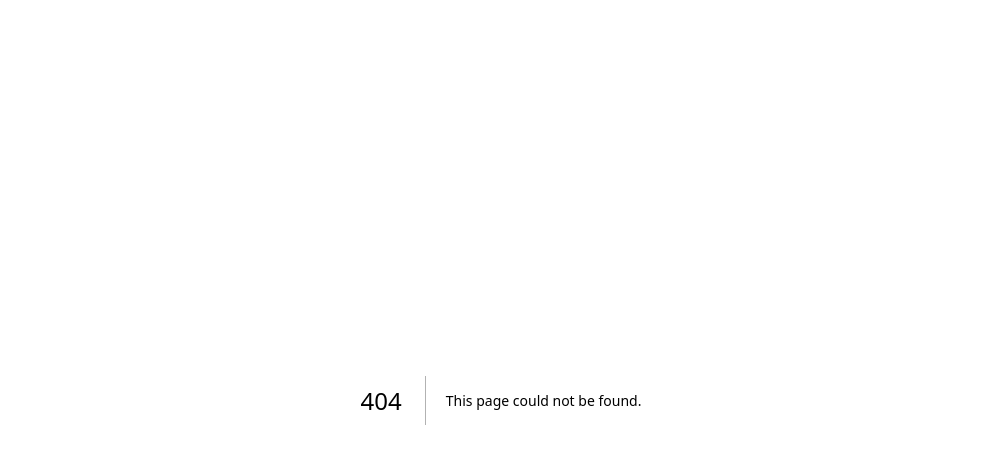
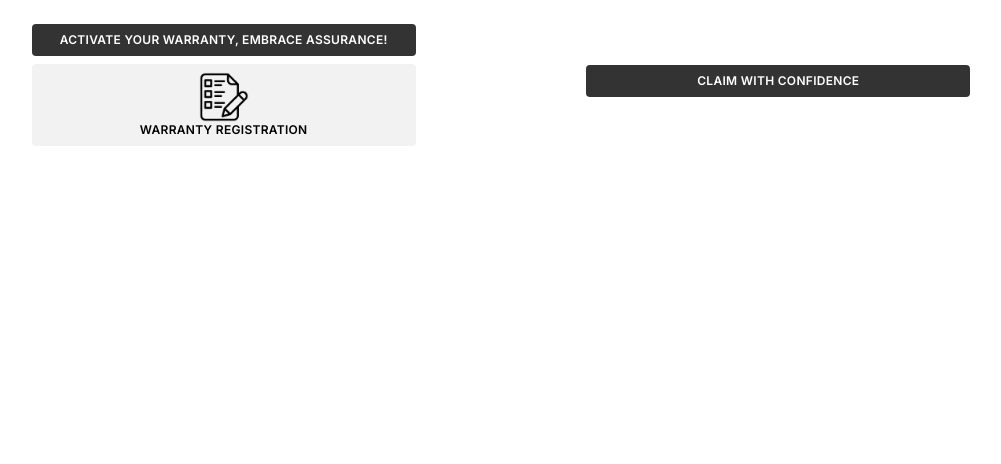
Before and after one commit to DavidSpaice/next, a Next.js app: page /soreno-water in a window 1280 px wide. Before the commit this address had no page. Shown: the top 464 px of the page, without its empty margins (139-1140 px from the left). Built offline with nearby package versions, Linux system fonts and the light colour scheme.

Commit message:
feat: add soreno water warranty nav page

```diff
--- /dev/null
+++ b/app/soreno-water/Component.tsx
@@ -0,0 +1,64 @@
+import React from "react";
+import Link from "next/link";
+import Image from "next/image";
+
+export default function SorenoWater() {
+  return (
+    <div className="flex flex-col h-screen items-center">
+      {/* <p className="font-semibold text-lg">Explore Our Warranty Services</p> */}
+      <br />
+      <div className="flex flex-col sm:flex-row w-full justify-center sm:justify-evenly items-center">
+        <div className="font-semibold text-sm m-4 sm:m-0">
+          <div className="bg-[#333333] w-96 mb-2 text-center text-white p-2 rounded uppercase text-xs tracking-wide">
+            Activate Your Warranty, Embrace Assurance!
+          </div>
+          <div className="bg-[#f2f2f2] w-96 text-center text-black p-2 rounded uppercase text-xs tracking-wide">
+            <Link
+              href={{
+                pathname: "/soreno-water-warranty",
+              }}
+              className="bg-[#f2f2f2]"
+            >
+              <div className="flex flex-col justify-center items-center hover:bg-gray-200">
+                <Image
+                  src="/application.png"
+                  width={"50"}
+                  height={"50"}
+                  alt="Application Image"
+                />
+                Warranty Registration
+              </div>
+            </Link>
+          </div>
+        </div>
+        <div className="font-semibold text-sm">
+          <div className="bg-[#333333] w-96 mb-2 text-center text-white p-2 rounded uppercase text-xs tracking-wide">
+            Claim with Confidence
+          </div>
+          {/* <div className="bg-[#f2f2f2] w-96 text-center text-black p-2 rounded uppercase text-xs tracking-wide">
+            <Link
+              href={{
+                pathname: "/warranty-claim",
+              }}
+              className="hover:bg-gray-200"
+            >
+              <div className="flex flex-col justify-center items-center hover:bg-gray-200">
+                <Image
+                  src="/claim.png"
+                  width={"50"}
+                  height={"50"}
+                  alt="Application Image"
+                />
+                Warranty Claim
+              </div>
+            </Link>
+          </div> */}
+        </div>
+      </div>
+
+      {/* <div className="font-semibold text-sm">
+        <Link href="/labor-warranty" className="hover:bg-gray-200">Labor Warranty</Link>
+      </div> */}
+    </div>
+  );
+}
--- /dev/null
+++ b/app/soreno-water/page.tsx
@@ -0,0 +1,12 @@
+import React from "react";
+import SorenoWater from "./Component";
+
+function page() {
+  return (
+    <div>
+      <SorenoWater />
+    </div>
+  );
+}
+
+export default page;
```
